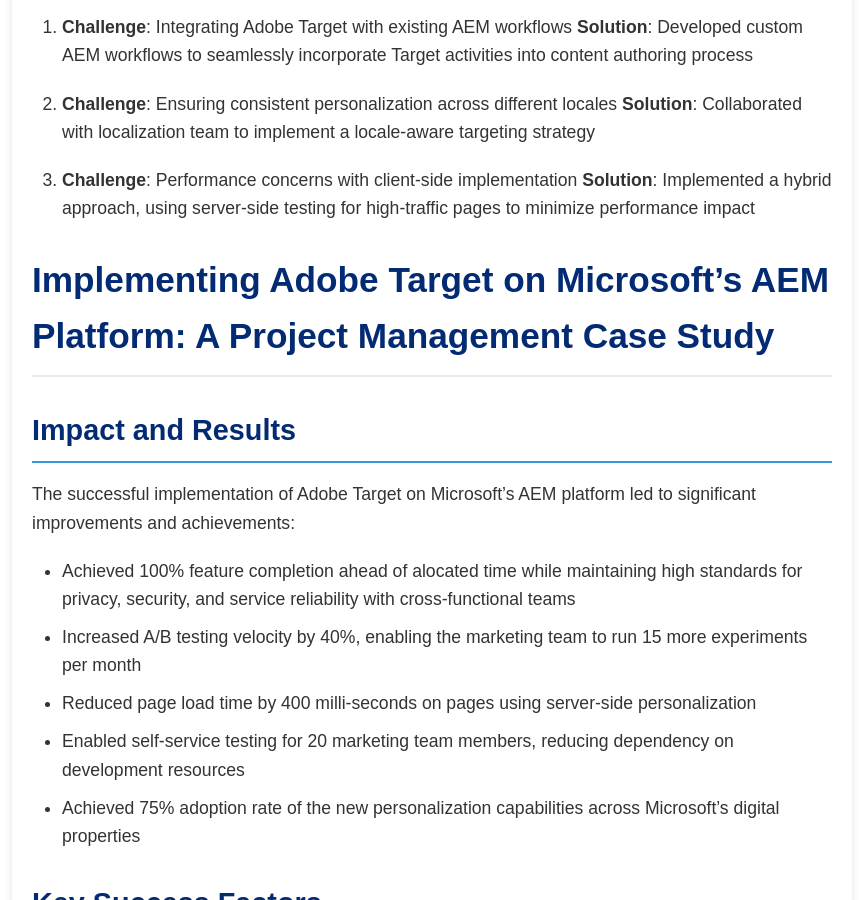
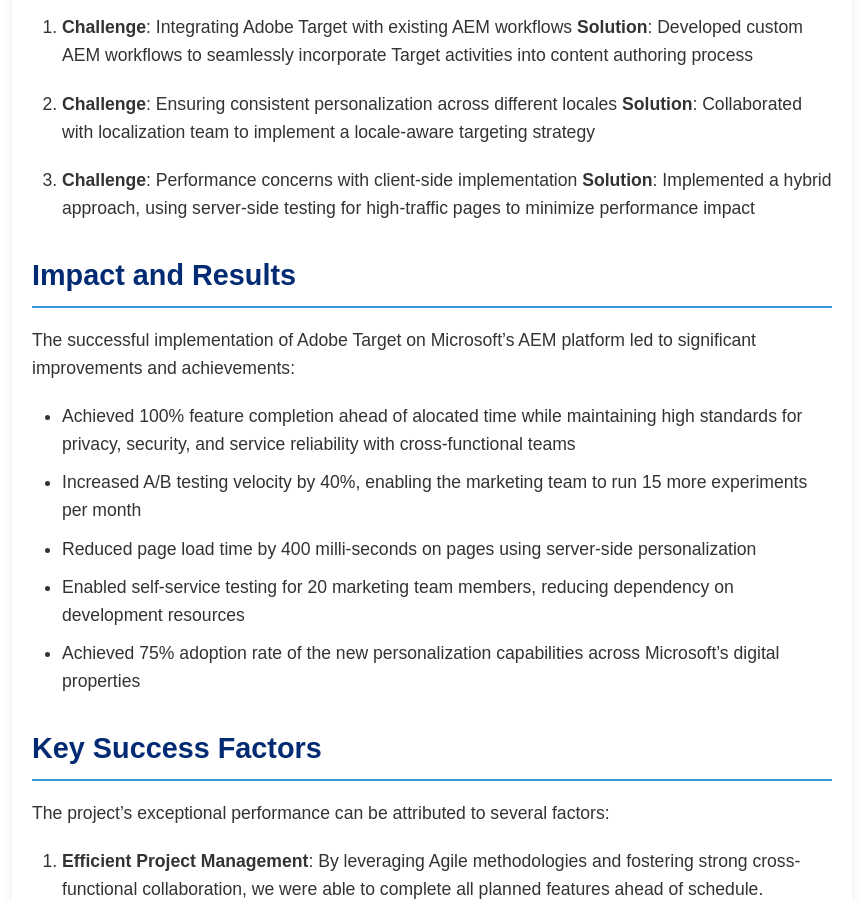
Before and after one commit to IyerS/sundareshiyer.github.io, a Jekyll site: the page built from _posts/2022-02-01-microsoft-adobe-target-implementation.md, in a window 1280 px wide and 900 px high, scrolled down 3453 px. Shown: the whole window, without its empty margins (208-1071 px from the left). Built offline with Jekyll 4.4.1, drawn with Linux system fonts in a browser that asks for light colours.

Commit message:
Update 2022-02-01-microsoft-adobe-target-implementation.md

```diff
--- a/_posts/2022-02-01-microsoft-adobe-target-implementation.md
+++ b/_posts/2022-02-01-microsoft-adobe-target-implementation.md
@@ -90,8 +90,6 @@
 3. **Challenge**: Performance concerns with client-side implementation
    **Solution**: Implemented a hybrid approach, using server-side testing for high-traffic pages to minimize performance impact
 
-# Implementing Adobe Target on Microsoft's AEM Platform: A Project Management Case Study
-
 ## Impact and Results
 
 The successful implementation of Adobe Target on Microsoft's AEM platform led to significant improvements and achievements:
```
